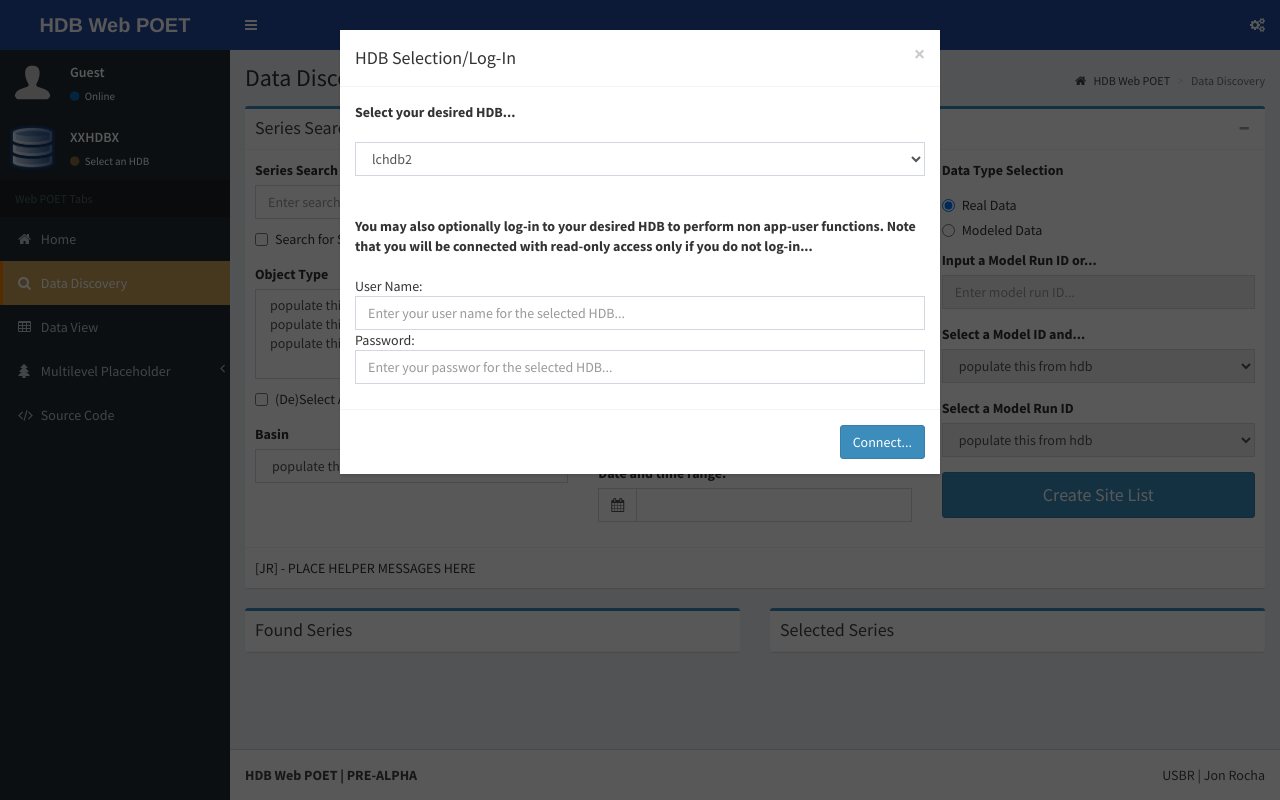
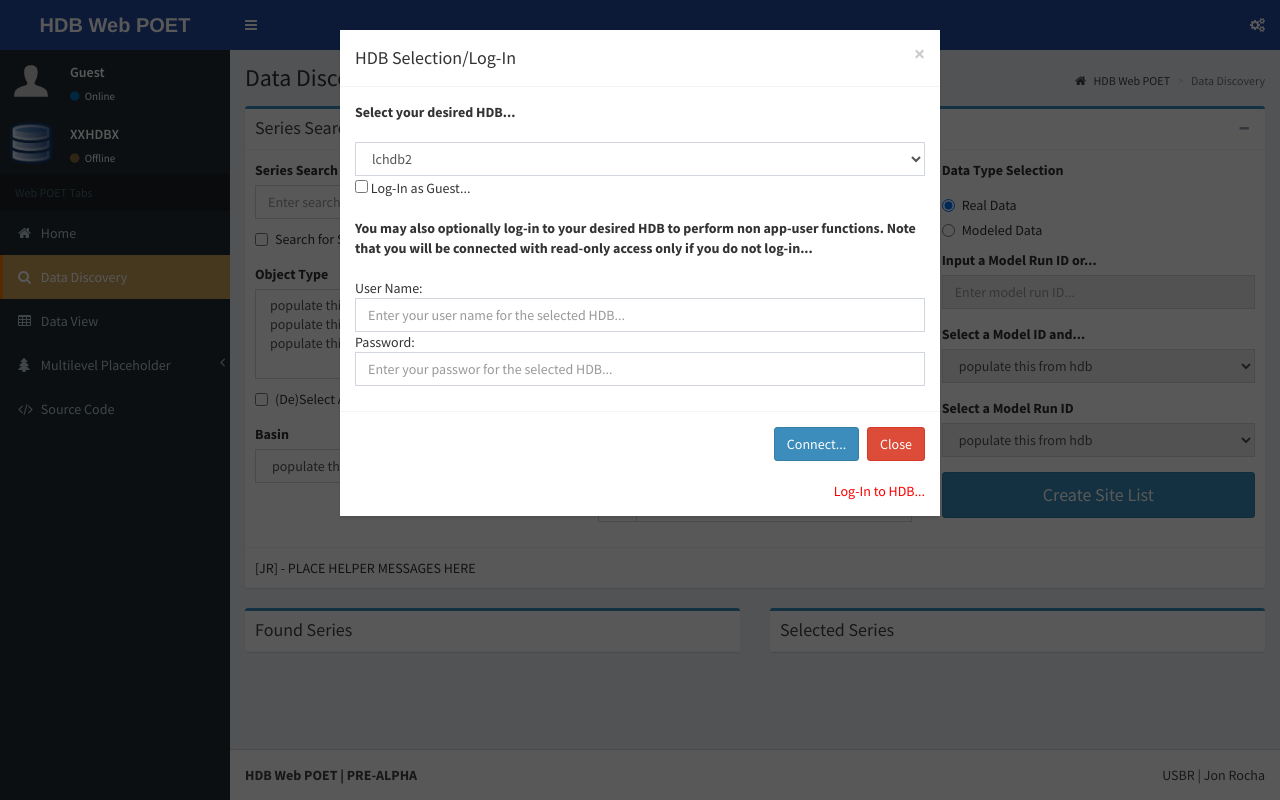
Before and after one commit to usbr/HdbWebPOET, an ASP.NET Core app: page /SeriesSelection in a window 1280 px wide, after a click that opens the changed part. Run offline with ASP.NET Core 8, Linux system fonts and the light colour scheme.

Commit message:
allow app to authenticate against HDB using the HDB API

```diff
--- a/Pages/SeriesSelection.cshtml
+++ b/Pages/SeriesSelection.cshtml
@@ -174,48 +174,4 @@
 <script src="~/lib/AdminLTE/plugins/icheck/js/icheck.min.js"></script>
 <script src="~/lib/AdminLTE/plugins/select2/js/select2.full.min.js"></script>
 <script src="~/lib/AdminLTE/plugins/icheck/js/icheck.min.js"></script>
-<script>
-    //Date range picker with time picker
-    $('#input-date-times').daterangepicker({ timePicker: true, timePickerIncrement: 30, format: 'MM/DD/YYYY h:mm A' })
-
-    //Date range as a button
-    $('#daterange-btn').daterangepicker(
-        {
-            ranges: {
-                'Today': [moment(), moment()],
-                'Yesterday': [moment().subtract(1, 'days'), moment().subtract(1, 'days')],
-                'Last 7 Days': [moment().subtract(6, 'days'), moment()],
-                'Last 30 Days': [moment().subtract(29, 'days'), moment()],
-                'This Month': [moment().startOf('month'), moment().endOf('month')],
-                'Last Month': [moment().subtract(1, 'month').startOf('month'), moment().subtract(1, 'month').endOf('month')]
-            },
-            startDate: moment().subtract(29, 'days'),
-            endDate: moment()
-        },
-        function (start, end) {
-            $('#input-date-times').te.html(start.format('MMMM D, YYYY') + ' - ' + end.format('MMMM D, YYYY'))
-        }
-    )
-    function toggleDataType() {
-        var rDisabled = document.getElementById('optionsRadios1').checked;
-        if (rDisabled) {
-            $("#modelrunid-input").prop("disabled", true);
-            $("#modelid-dropdown").prop("disabled", true);
-            $("#modelrunid-dropdown").prop("disabled", true);
-        }
-        else {
-            $("#modelrunid-input").prop("disabled", false);
-            $("#modelid-dropdown").prop("disabled", false);
-            $("#modelrunid-dropdown").prop("disabled", false);
-        }
-    }
-    function selectAllObjectTypes() {
-        var allChecked = document.getElementById('object-types-select-all').checked;
-        if (allChecked) {
-            $('#object-types-dropdown option').prop('selected', true);
-        }
-        else {
-            $('#object-types-dropdown option').prop('selected', false);
-        }
-    }
-</script>
+<script src="~/scripts/_SeriesSelection.js"></script>
--- a/Pages/_Layout.cshtml
+++ b/Pages/_Layout.cshtml
@@ -229,22 +229,25 @@ desired effect
                 <!-- Sidebar user panel (optional) -->
                 <div class="user-panel">
                     <div class="pull-left image">
-                        <img src="~/lib/AdminLTE/dist/img/user.svg" class="img-circle" alt="User Image">
+                        <a href="#HdbLogIn" data-toggle="modal" data-target="#modal-default">
+                            <img src="~/lib/AdminLTE/dist/img/user.svg" class="img-responsive" alt="User Image" width="42" height="42">
+                        </a>
                     </div>
                     <div class="pull-left info">
-                        <p>Guest</p>
+                        <p><span id="connected-hdb-user">Guest</span></p>
                         <!-- Status -->
-                        <a href="#"><i class="fa fa-circle text-blue"></i> Online</a>
+                        <a href="#HdbLogIn"><i class="fa fa-circle text-blue"></i> Online</a>
                     </div>
                 </div>
                 <div class="user-panel">
                     <div class="pull-left image">
-                        <img src="~/images/db.png" class="img-responsive" alt="DB Image" data-toggle="modal" data-target="#modal-default">
+                        <a href="#HdbLogIn" data-toggle="modal" data-target="#modal-default">
+                            <img src="~/images/db.png" class="img-responsive" alt="DB Image" width="42" height="42">
+                        </a>
                     </div>
                     <div class="pull-left info">
-                        <p>XXHDBX</p>
-
-                        <a href="#" data-toggle="modal" data-target="#modal-default"><i class="fa fa-circle text-warning"></i> Select an HDB</a>
+                        <p><span id="connected-hdb-name">XXHDBX</span></p>
+                        <a href="#HdbLogIn" data-toggle="modal" data-target="#modal-default"><i class="fa fa-circle text-warning"></i><span id="connected-hdb-status"> Offline</span></a>
                     </div>
                 </div>
 
@@ -415,26 +418,35 @@ desired effect
                     <p>
                         <b>Select your desired HDB...</b>
                         <br /><br />
-                        <select class="form-control">
+                        <select class="form-control" id="logInHDB">
                             <option>lchdb2</option>
                             <option>uchdb2</option>
                             <option>yaohdb</option>
                             <option>ecohdb</option>
                             <option>lbohdb</option>
                         </select>
+                        <input id="guest-login-checkbox" type="checkbox"> Log-In as Guest...
                         <br /><br />
-                        <b>You may also optionally log-in to your desired HDB to perform non app-user functions.
-                        Note that you will be connected with read-only access only if you do not log-in...</b>
+                        <b>
+                            You may also optionally log-in to your desired HDB to perform non app-user functions.
+                            Note that you will be connected with read-only access only if you do not log-in...
+                        </b>
                         <br /><br />
                         User Name:
-                        <input type="text" class="form-control" placeholder="Enter your user name for the selected HDB...">
+                        <input id="logInUser" type="text" class="form-control" placeholder="Enter your user name for the selected HDB...">
                         Password:
-                        <input type="password" class="form-control" placeholder="Enter your passwor for the selected HDB...">
+                        <input id="logInPass" type="password" class="form-control" placeholder="Enter your passwor for the selected HDB...">
                     </p>
                 </div>
                 <div class="modal-footer">
                     @*<button type="button" class="btn btn-default pull-left" data-dismiss="modal">Close</button>*@
-                    <button type="button" class="btn btn-primary">Connect...</button>
+                    <button type="button" class="btn btn-primary"
+                            onclick="hdbConnect()">
+                        Connect...
+                    </button>
+                    <button type="button" class="btn btn-danger" data-dismiss="modal">Close</button>
+                    <br /><br />
+                    <span id="login-text-helper" style="text-align:left;color:red">Log-In to HDB...</span>
                 </div>
             </div><!-- /.modal-content -->
         </div><!-- /.modal-dialog -->
--- a/wwwroot/scripts/_layout.js
+++ b/wwwroot/scripts/_layout.js
@@ -1,5 +1,6 @@
 /** add active class and stay opened when selected */
 var url = window.location;
+var hdbApiUrl = 'http://ibr3lcrsrv02.bor.doi.net';
 
 // SET ACTIVE SIDEBAR ITEM
 // for sidebar menu entirely but not cover treeview
@@ -11,3 +12,45 @@ $('ul.sidebar-menu a').filter(function () {
 $('ul.treeview-menu a').filter(function () {
     return this.href == url;
 }).parentsUntil(".sidebar-menu > .treeview-menu").addClass('active');
+
+// for log-in
+function hdbConnect() {
+    var selectedHdb = document.getElementById('logInHDB').value
+    var selectedUser = document.getElementById('logInUser').value
+    var selectedPass = document.getElementById('logInPass').value
+    var guestLogIn = document.getElementById('guest-login-checkbox').checked
+    if (guestLogIn) {
+        selectedUser = 'app_user';
+        selectedPass = selectedHdb;
+    }
+    $.ajax({
+        type: "GET",
+        url: hdbApiUrl + "/connect?"
+        + 'hdb=' + selectedHdb
+        + '&username=' + selectedUser
+        + '&password=' + selectedPass,
+        contentType: "application/json; charset=utf-8",
+        dataType: "json",
+        success: function OnSuccess(data, response) {
+            //console.log(data);
+            //var resp = JSON.parse(data);
+            document.getElementById("login-text-helper").textContent = response + ' | ' + data[0].username.toLowerCase();
+            document.getElementById("connected-hdb-user").textContent = data[0].username.toLowerCase();
+            document.getElementById("connected-hdb-name").textContent = selectedHdb;
+            document.getElementById("connected-hdb-status").textContent = ' Online';
+            //alert(response + ' | ' + data[0].username);
+        },
+        failure: function (response) {
+            document.getElementById("login-text-helper").textContent = 'Log-In failed, try again later...';
+            //alert('Log-In failed, try again later...');
+        },
+        error: function (xhr, statusText, err, response) {
+            var resp = JSON.parse(xhr.responseText);
+            document.getElementById("login-text-helper").textContent = 'Error: ' + resp.message;
+            document.getElementById("connected-hdb-user").textContent = 'Guest';
+            document.getElementById("connected-hdb-name").textContent = 'XXHDBX';
+            document.getElementById("connected-hdb-status").textContent = ' Offline';
+            //alert("Error: " + resp.message);
+        }
+    });
+}
```
Also changed, not shown: wwwroot/scripts/_SeriesSelection.js (added, +43 -0 lines), HdbPoetOnline.csproj, 1 other file. Lines whose indentation alone changed are shown as unchanged.
